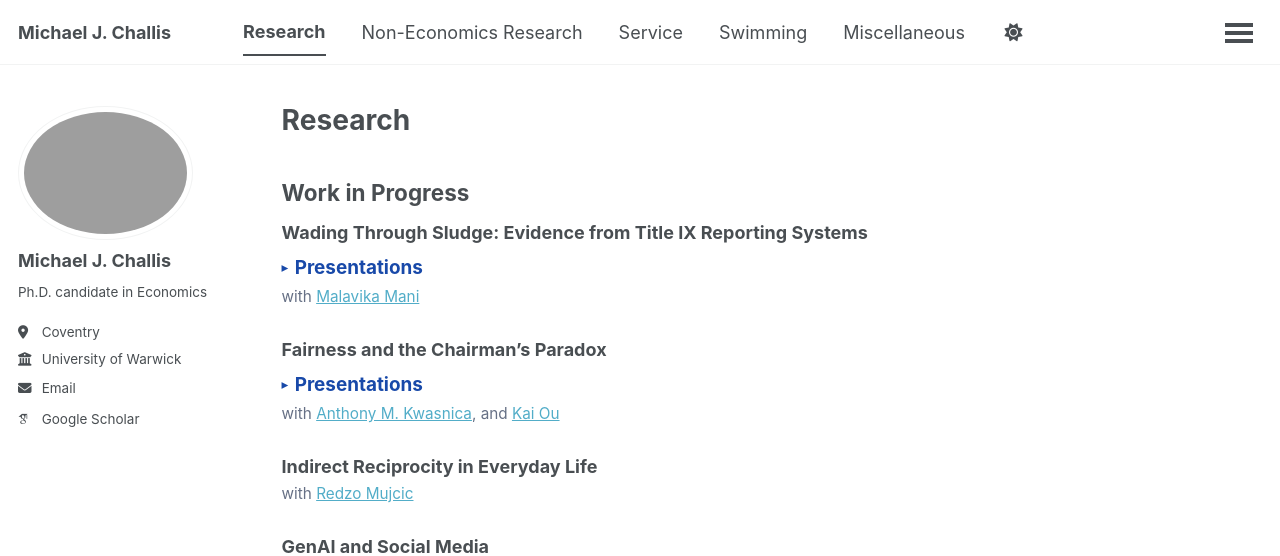
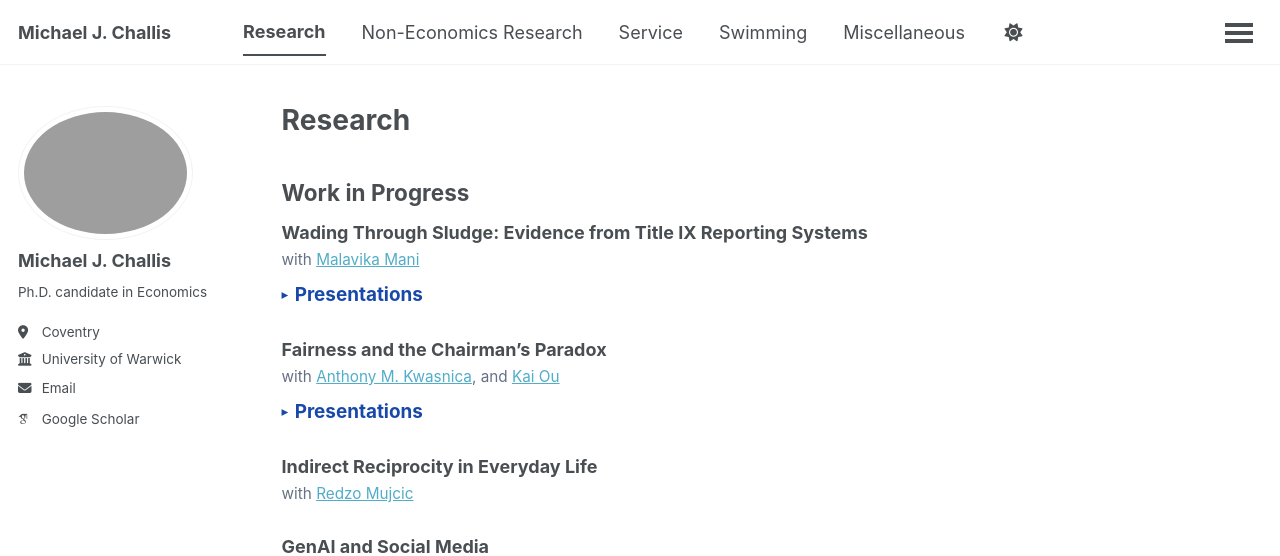
Before and after one commit to MichaelChallis/MichaelChallis.github.io, a Jekyll site: the page built from _pages/research.html, in a window 1280 px wide and 900 px high, cut to the strip 0-556 px from the top of the window. Built offline with Jekyll 4.4.1, drawn with Linux system fonts in a browser that asks for light colours; some web fonts are replaced.

Commit message:
Update research.html

```diff
--- a/_pages/research.html
+++ b/_pages/research.html
@@ -178,6 +178,7 @@ author_profile: true
 <ul class="wip-list">
   <li class="wip-item">
     <div class="wip-title">Wading Through Sludge: Evidence from Title IX Reporting Systems</div>
+    <div class="wip-coauthors">with <a href="https://sites.google.com/view/malavikamani/home" target="_blank" rel="noopener noreferrer">Malavika Mani</a></div>
     <details class="wip-presentations">
       <summary>Presentations</summary>
       <ul class="compact-presentations">
@@ -185,10 +186,10 @@ author_profile: true
         <li>3rd Verona Early Career Workshop in Economics and Financial Mathematics (Verona, Italy; 2026)</li>
       </ul>
     </details>
-    <div class="wip-coauthors">with <a href="https://sites.google.com/view/malavikamani/home" target="_blank" rel="noopener noreferrer">Malavika Mani</a></div>
   </li>
   <li class="wip-item">
     <div class="wip-title">Fairness and the Chairman’s Paradox</div>
+    <div class="wip-coauthors">with <a href="https://sites.google.com/view/tony-kwasnica/home?fbclid=IwRlRTSAPFE-pleHRuA2FlbQIxMABzcnRjBmFwcF9pZAo2NjI4NTY4Mzc5AAEe71kr3O5UYy67crrfI0bt22AaFkdV-5lRG27OmRnDn7cphtGPS5d7wQwRgCE_aem_ESCQVq1lbD5BSzRRqDspeQ" target="_blank" rel="noopener noreferrer">Anthony M. Kwasnica</a>, and <a href="https://cosspp.fsu.edu/polisci/faculty/kai-ou/" target="_blank" rel="noopener noreferrer">Kai Ou</a></div>
     <details class="wip-presentations">
       <summary>Presentations</summary>
       <ul class="compact-presentations">
@@ -200,7 +201,6 @@ author_profile: true
         <li>University of Texas at Dallas (seminar; 2025)</li>
       </ul>
     </details>
-    <div class="wip-coauthors">with <a href="https://sites.google.com/view/tony-kwasnica/home?fbclid=IwRlRTSAPFE-pleHRuA2FlbQIxMABzcnRjBmFwcF9pZAo2NjI4NTY4Mzc5AAEe71kr3O5UYy67crrfI0bt22AaFkdV-5lRG27OmRnDn7cphtGPS5d7wQwRgCE_aem_ESCQVq1lbD5BSzRRqDspeQ" target="_blank" rel="noopener noreferrer">Anthony M. Kwasnica</a>, and <a href="https://cosspp.fsu.edu/polisci/faculty/kai-ou/" target="_blank" rel="noopener noreferrer">Kai Ou</a></div>
   </li>
   <li class="wip-item">
     <div class="wip-title">Indirect Reciprocity in Everyday Life</div>
```
